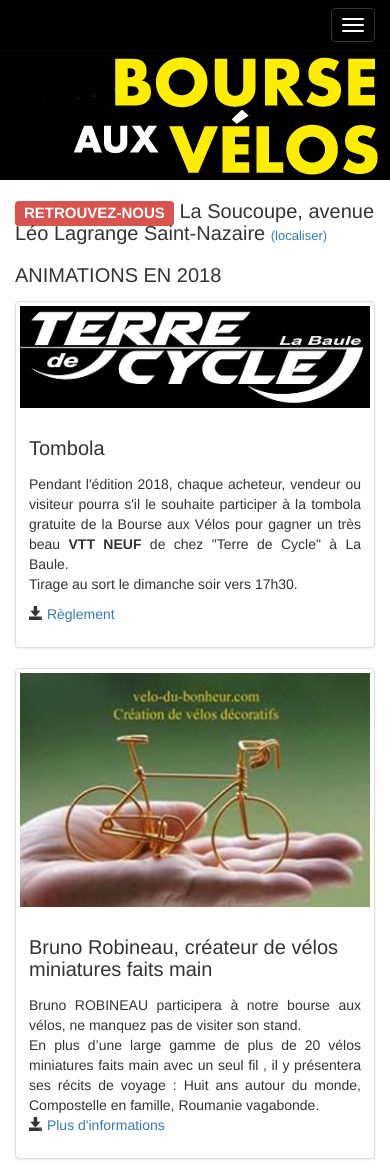
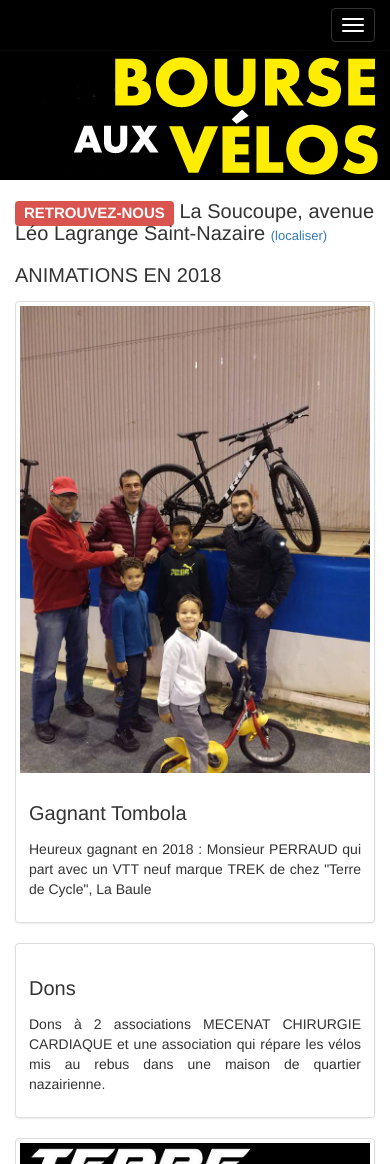
Before and after one commit to MarcGMEN/bourseauxvelo, a CodeIgniter app: page /database/welcome/animations in a window 390 px wide; the page is wider, and only the part inside the window is pictured. Shown: the top 1164 px of that part. Run offline with CodeIgniter, Linux system fonts and the light colour scheme; some libraries are stand-ins or nearby versions; grey boxes are pictures that could not be loaded.

Commit message:
modif 2019

```diff
--- a/application/controllers/Welcome.php
+++ b/application/controllers/Welcome.php
@@ -9,9 +9,9 @@ class Welcome extends CI_Controller {
     {
         parent::__construct();
 
-		$this->weekend_dates['dates'] = '10 et 11 novembre 2018';
-		$this->weekend_dates['samedi'] = 'samedi 10 novembre 2018';
-		$this->weekend_dates['dimanche'] = 'dimanche 11 novembre 2017';
+		$this->weekend_dates['dates'] = '9 et 10 novembre 2019';
+		$this->weekend_dates['samedi'] = 'samedi 9 novembre 2019';
+		$this->weekend_dates['dimanche'] = 'dimanche 10 novembre 2019';
 
 		$this->load->model('faq_model');
 		$this->load->library('form_validation');
--- a/application/views/animations.php
+++ b/application/views/animations.php
@@ -1,4 +1,26 @@
 <h3>ANIMATIONS EN 2018</h3>
+
+<div class="row">
+
+ <div class="col-sm-6 col-md-4">
+    <div class="thumbnail">
+      <a href="<?php echo base_url(); ?>images/gagnant_tombola_2018.jpg"><img data-src="holder.js/400x266" alt="..." src="<?php echo base_url(); ?>images/gagnant_tombola_2018.jpg"></a>
+      <div class="caption">
+        <h3>Gagnant Tombola</h3>
+        <p>Heureux gagnant en 2018 :  Monsieur PERRAUD qui part avec un VTT neuf marque TREK de chez "Terre de Cycle", La Baule</p>
+      </div>
+    </div>
+  </div>
+  <div class="col-sm-6 col-md-4">
+    <div class="thumbnail">
+      <div class="caption">
+        <h3>Dons</h3>
+        <p>Dons à 2 associations MECENAT CHIRURGIE CARDIAQUE et une association qui répare les vélos mis au rebus dans une maison de quartier nazairienne.</p>
+      </div>
+    </div>
+  </div>
+
+</div>
 
 <div class="row">
 
@@ -12,9 +34,6 @@
       </div>
     </div>
   </div>
-
-
-
  <div class="col-sm-6 col-md-4">
     <div class="thumbnail">
       <a href="<?php echo base_url(); ?>assets/animations/velos_decoratifs_2018.jpg"><img data-src="holder.js/400x266" alt="..." src="<?php echo base_url(); ?>assets/animations/velos_decoratifs_2018.jpg"></a>
@@ -62,6 +81,7 @@
         <p>Près de 500 000 vélos ont été déclarés volés en France en 2016, soit 1 369 vélos par jour.</p>
         <p>Venez rencontrer des bénévoles de l'association <b>Place au Velo</b> pour mieux vous protéger contre le vol de vélos</p>
         <p><span class="glyphicon glyphicon-save"></span> <?php echo anchor('downloads/flyer_vol_de_velo.pdf', 'Visualiser la présentation'); ?></p>
+        <p><span class="glyphicon glyphicon-save"></span> <?php echo anchor('downloads/ArticleOFSecurite.jpg', 'Visualiser les conseils de sécurité'); ?></p>
       </div>
     </div>
   </div>
--- a/application/views/presse.php
+++ b/application/views/presse.php
@@ -1,4 +1,6 @@
 <h3>LA BOURSE AUX VELOS DANS LA PRESSE</h3>
+<h4>Ouest France - 18/11/2018</h4>
+<a href="<?php echo base_url(); ?>downloads/ArticleOuestFranceBAV2018.jpg"><img src="<?php echo base_url(); ?>downloads/ArticleOuestFranceBAV2018.jpg.jpg" alt="Presse" class="img-rounded sidebar-image" width="800px"></a>
 
 <h4>Presse Océan - Octobre 2017</h4>
 <a href="<?php echo base_url(); ?>images/BAV_PO_01102017.png"><img src="<?php echo base_url(); ?>images/BAV_PO_01102017.png" alt="Presse" class="img-rounded sidebar-image" width="800px"></a>
```
Also changed, not shown: application/views/accueil.php (+4 -3 lines), downloads/ArticleOFSecurite.jpg (added), downloads/ArticleOuestFranceBAV2018.jpg (added), images/gagnant_tombola_2018.jpg (added).
